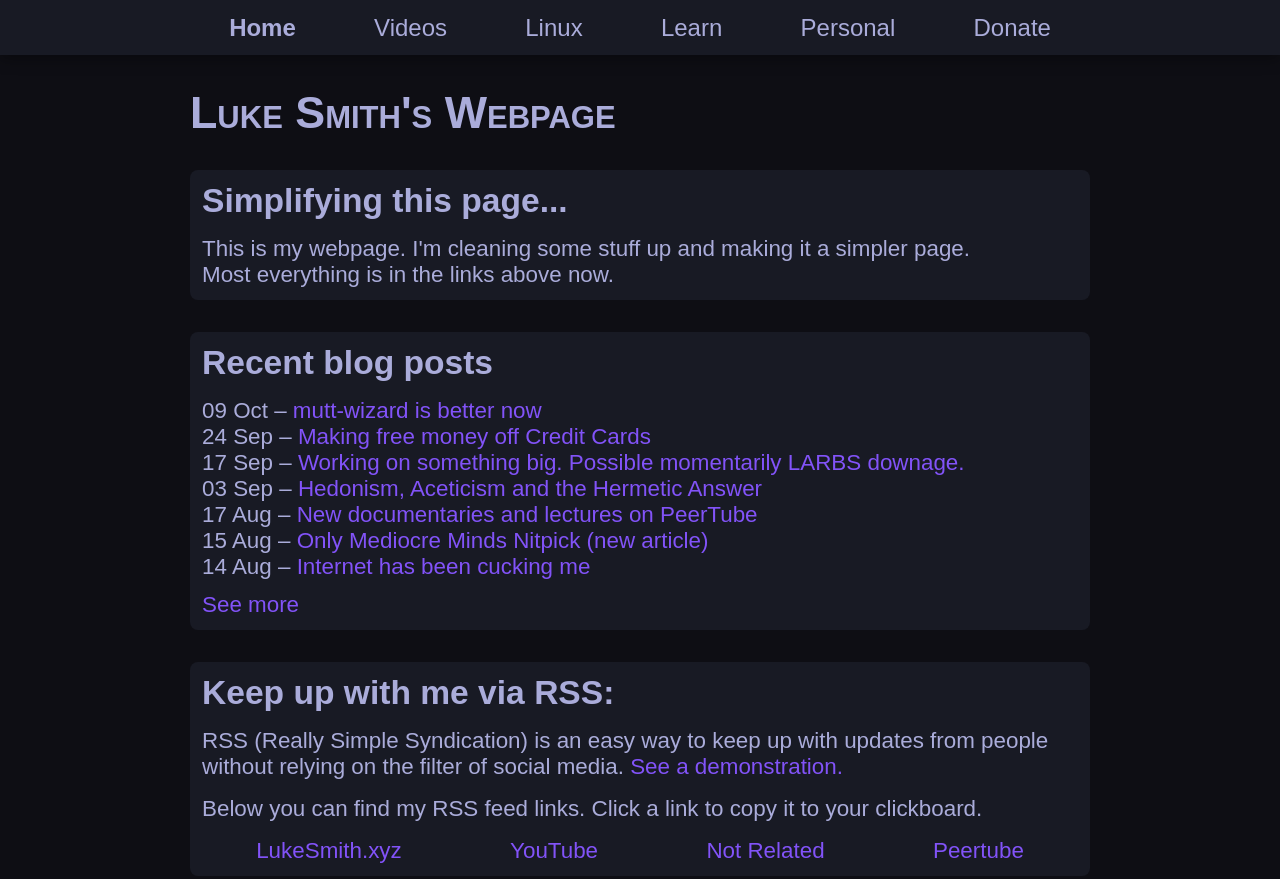
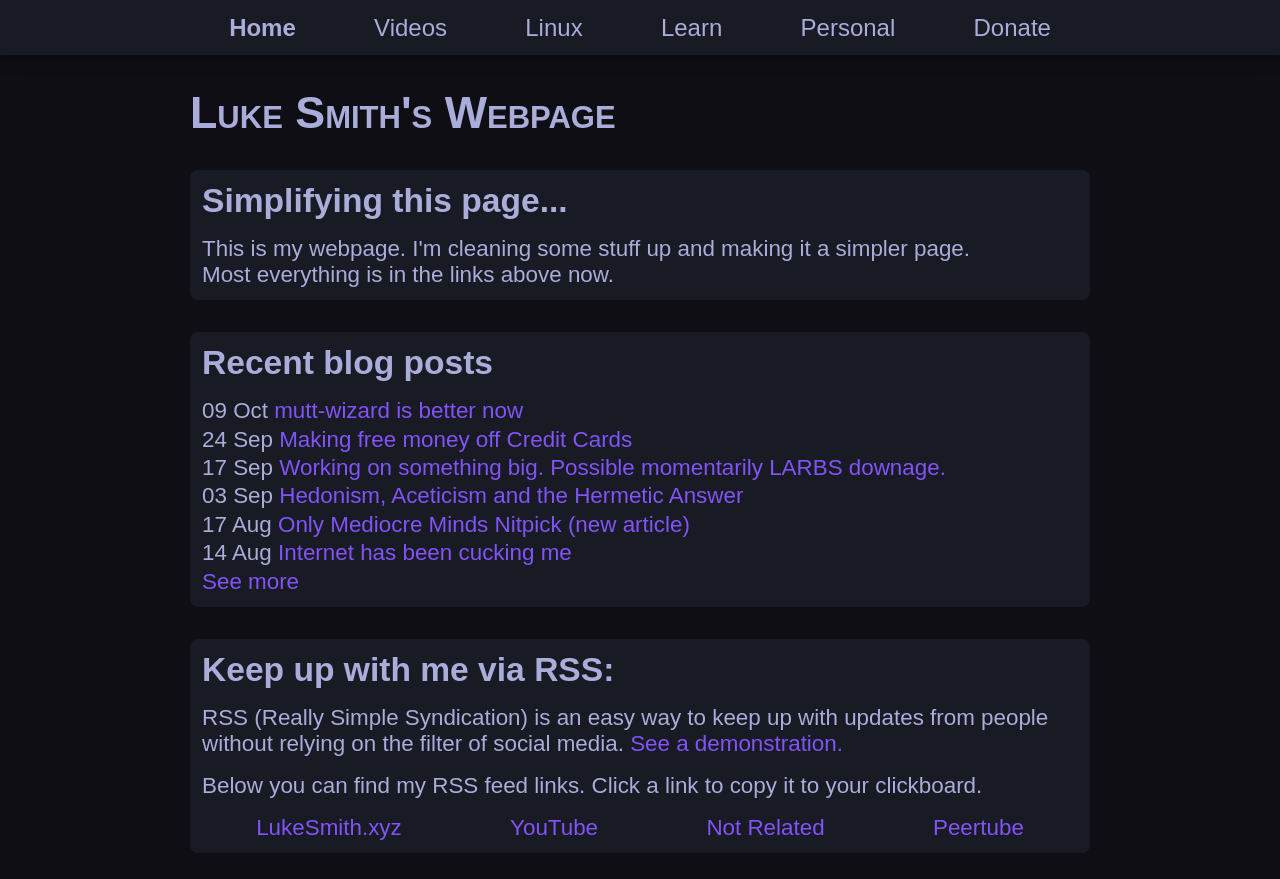
Before and after one commit to kolaczyn/lukesmithxyz, a plain HTML site: page index.html in a window 1280 px wide. Shown: the top 879 px of the page. Drawn offline with nearby package versions, Linux system fonts and the light colour scheme; files that its build step writes are made by us from their sources.

Commit message:
Slightly changed recent posts div

```diff
--- a/index.html
+++ b/index.html
@@ -80,13 +80,36 @@
     <div class="recent-posts content">
         <h2>Recent blog posts</h2>
         <ul>
-        <li>09 Oct – <a href="https://lukesmith.xyz/2020.html#muttwizard-is-better-now">mutt-wizard is better now</a></li>
-        <li>24 Sep – <a href="https://lukesmith.xyz/credit-cards.html">Making free money off Credit Cards</a></li>
-        <li>17 Sep – <a href="https://lukesmith.xyz/2020.html#working-on-something-big-possible-momentarily-larbs-downage">Working on something big. Possible momentarily LARBS downage.</a></li>
-        <li>03 Sep – <a href="https://lukesmith.xyz/poetic.html">Hedonism, Aceticism and the Hermetic Answer</a></li><li>17 Aug – <a href="https://lukesmith.xyz/2020.html#new-documentaries-and-lectures-on-peertube">New documentaries and lectures on PeerTube</a></li>
-        <li>15 Aug – <a href="https://lukesmith.xyz/2020.html#only-mediocre-minds-nitpick-new-article">Only Mediocre Minds Nitpick (new article)</a></li>
-        <li>14 Aug – <a href="https://lukesmith.xyz/2020.html#internet-has-been-cucking-me">Internet has been cucking me</a></li>
-        <li><a href="https://lukesmith.xyz/blogindex.html">See more</a></li>
+            <li>
+                <span class="day">09</span>
+                <span class="month">Oct</span>
+                <a href="https://lukesmith.xyz/2020.html#muttwizard-is-better-now">mutt-wizard is better now</a></li>
+            <li>
+                <span class="day">24</span>
+                <span class="month">Sep</span>
+                <a href="https://lukesmith.xyz/credit-cards.html">Making free money off Credit Cards</a>
+            </li>
+            <li>
+                <span class="day">17</span>
+                <span class="month">Sep</span>
+                <a href="https://lukesmith.xyz/2020.html#working-on-something-big-possible-momentarily-larbs-downage">Working on something big. Possible momentarily LARBS downage.</a>
+            </li>
+            <li>
+                <span class="day">03</span>
+                <span class="month">Sep</span>
+                <a href="https://lukesmith.xyz/poetic.html">Hedonism, Aceticism and the Hermetic Answer</a>
+                </li>
+            <li>
+                <span class="day">17</span>
+                <span class="month">Aug</span>
+                <a href="https://lukesmith.xyz/2020.html#only-mediocre-minds-nitpick-new-article">Only Mediocre Minds Nitpick (new article)</a>
+            </li>
+            <li>
+                <span class="day">14</span>
+                <span class="month">Aug</span>
+                <a href="https://lukesmith.xyz/2020.html#internet-has-been-cucking-me">Internet has been cucking me</a></li>
+            </li>
+            <li><a href="https://lukesmith.xyz/blogindex.html">See more</a></li>
         </ul>
     </div>
 
--- a/sass/_base.scss
+++ b/sass/_base.scss
@@ -1,12 +1,9 @@
-*, *::before, *::after{
+*,
+*::before,
+*::after {
     margin: 0;
     padding: 0;
     box-sizing: border-box;
-}
-
-#links img,footer img, li img, h1 img, h2 img, h3 img, p img, .dropme img {
-    max-height: 1em;
-    max-width: 1.5em;
 }
 
 main {
@@ -18,7 +15,6 @@ main {
 body {
     background-color: $color-bg-dark;
     color: $color-white;
-    text-decoration: none;
     font-family: sans-serif;
     font-size: 1.4rem;
 }
@@ -26,10 +22,11 @@ body {
 a {
     color: $color-primary;
     text-decoration: none;
-}
+    transition: color 0.15s ease-out;
 
-a:hover {
-	color: $color-white;
+    &:hover {
+        color: $color-white;
+    }
 }
 
 ul {
--- a/sass/_recent-posts.scss
+++ b/sass/_recent-posts.scss
@@ -2,4 +2,8 @@
     li:last-child{
         margin-top: .75rem;
     }
+
+    li:not(:first-child){
+        margin-top: .15rem;
+    }
 }
```
